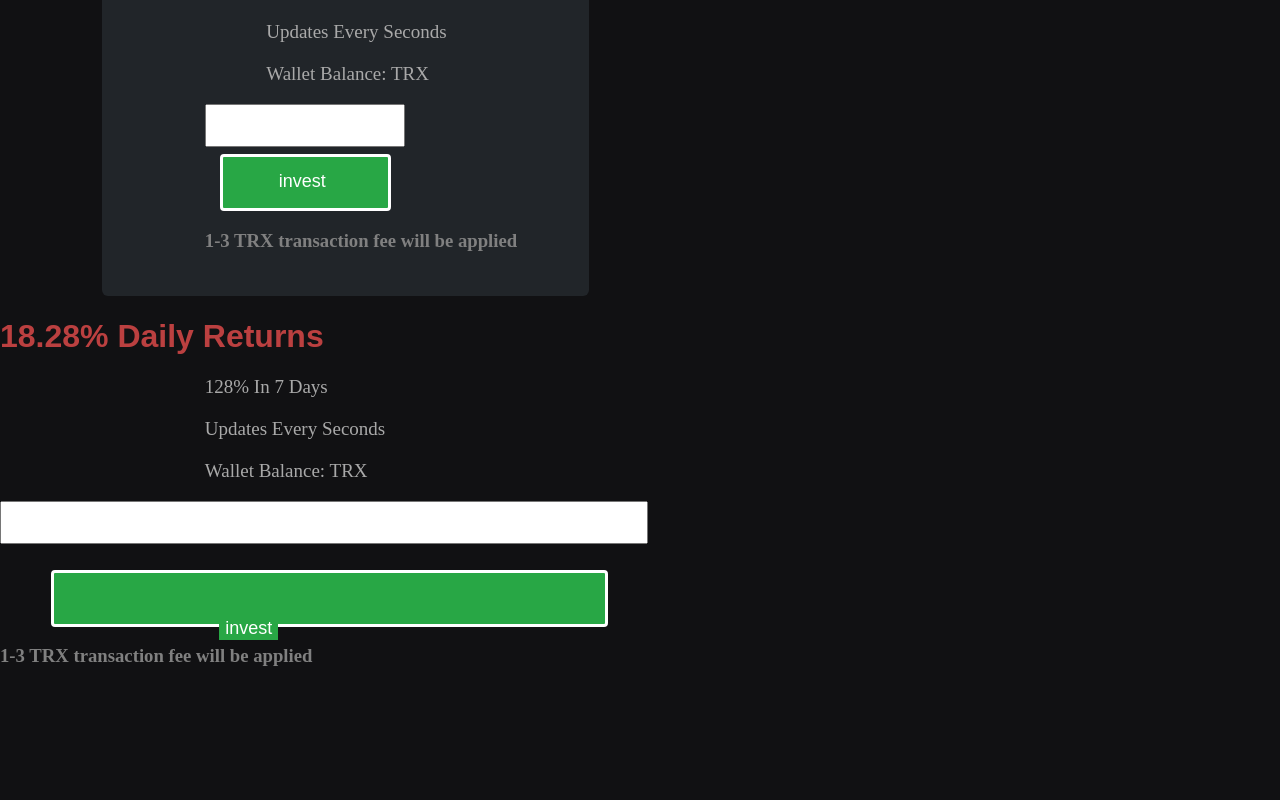
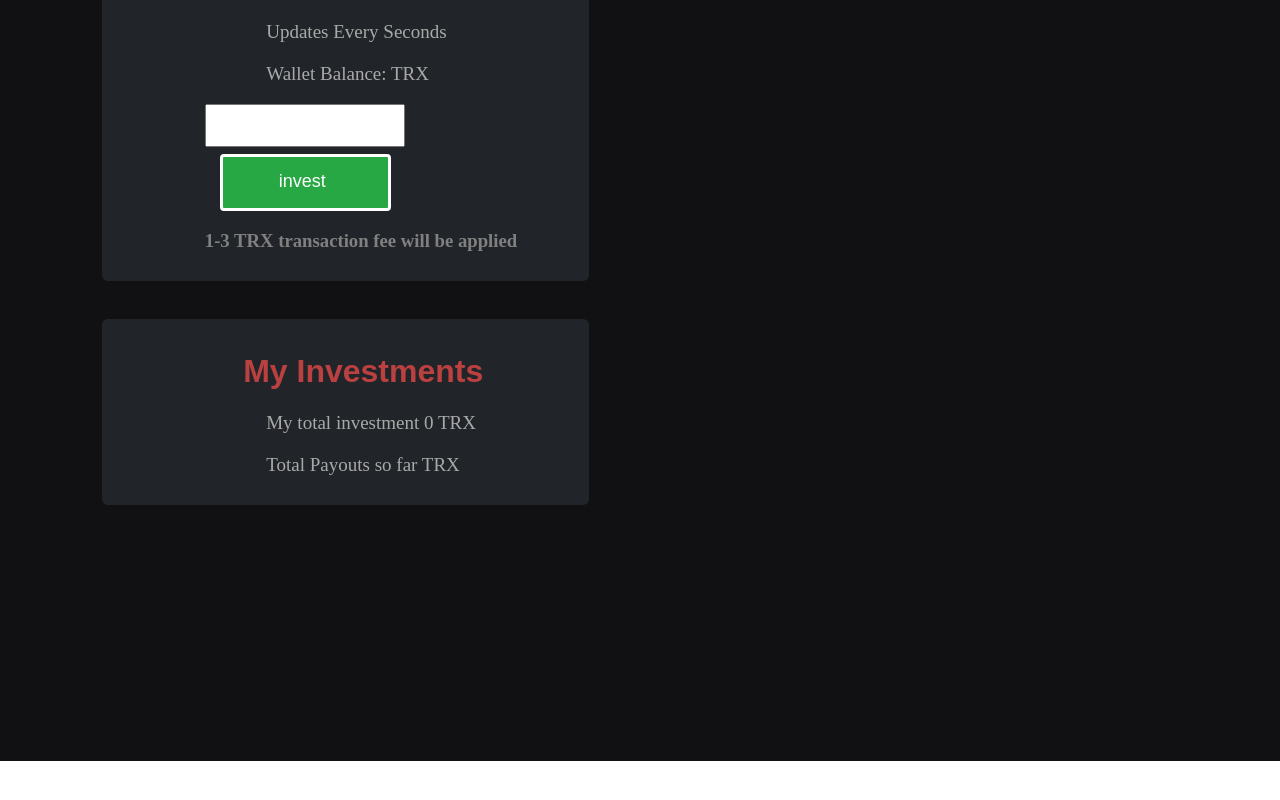
Before and after one commit to ali-203/myapp, a React (Create React App) app: page / in a window 1280 px wide. Shown: the part 1827-2627 px from the top of the page. After the commit the page ends 2588 px from the top, so only its background shows below. Built offline with nearby package versions, Linux system fonts and the light colour scheme.

Commit message:
updated css

```diff
--- a/src/App.css
+++ b/src/App.css
@@ -181,7 +181,7 @@ body{
     padding-left: 8%;
     background-color:#212529;
     width: 30%;
-    padding-bottom: 2%;
+
 
 }
 .daily_return h1 {
@@ -218,10 +218,16 @@ body{
 background-color:#28a745;
   border: none;
   color: white;
-
-
-
 }
 .transaction {
   color: gray;
 }
+
+
+.daily_return{
+padding-bottom: 10px
+}
+
+.invest {
+  margin-left: 10%;
+}
--- a/src/App.js
+++ b/src/App.js
@@ -84,21 +84,18 @@ function App() {
             </div>
 
             </div>
-            <div className="fifth_div">
+            <div className="forth_div">
                 <div className="daily_return">
+               <div className="invest">
+            <h1>My Investments</h1>
+            </div>
+            <p>My total investment 0 TRX</p>
+            <p>Total Payouts so far TRX</p>
 
-            <h1>18.28% Daily Returns</h1>
-            <p>128% In 7 Days</p>
-            <p>Updates Every Seconds</p>
-            <p>Wallet Balance: TRX</p>
-            <input type="text"></input>
 
-            <div className="forth-button">
-                <button>invest</button>
-                </div>
-                <div className="transaction">
-                <h3>1-3 TRX transaction fee will be applied</h3>
-                </div>
+
+
+
             </div>
 
             </div>
```
Also changed, not shown: 1 other file (tests, documents, lock files or other folders).
